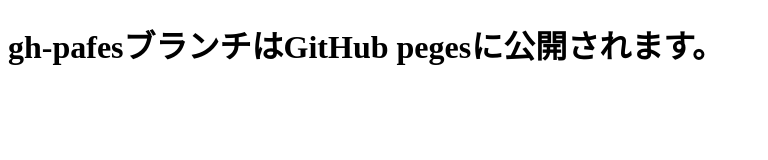
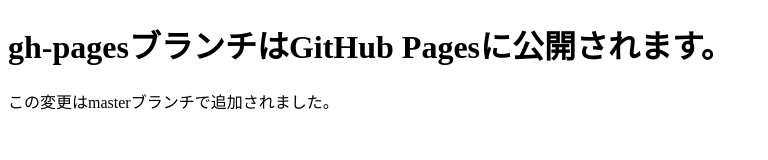
Before and after one commit to sadaharu4/git-study, a plain HTML site: page index.html in a window 1280 px wide. Shown: the whole page, without its empty margins (0-768 px from the left). Drawn offline with Linux system fonts and the light colour scheme.

Commit message:
段落を追加

```diff
--- a/index.html
+++ b/index.html
@@ -1,10 +1,11 @@
 <!DOCTYPE html>
-<html lang="jan">
+<html lang="ja">
 <head>
     <meta charset="UTF-8">
     <title>Gitの勉強</title>
 </head>
 <body>
-    <h1>gh-pafesブランチはGitHub pegesに公開されます。</h1>
+    <h1>gh-pagesブランチはGitHub Pagesに公開されます。</h1>
+    <p>この変更はmasterブランチで追加されました。</p>
 </body>
 </html>
```
